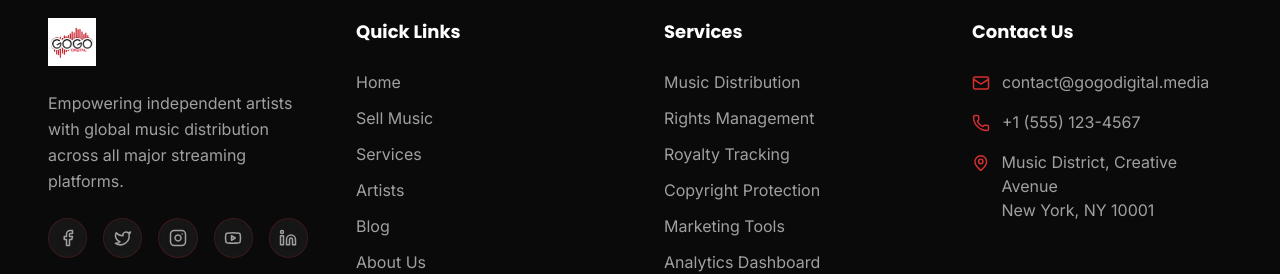
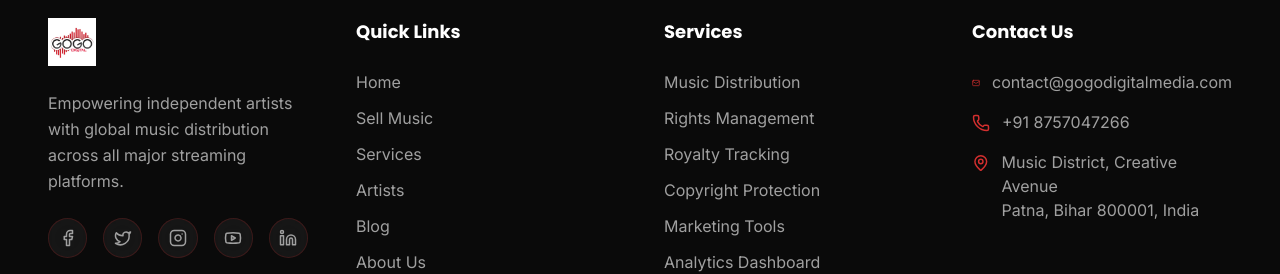
Before and after one commit to Amitkr001/gogodigitalmedia, a React (Vite) app: page / in a window 1280 px wide. Shown: the part 9803-10077 px from the top of the page. Built offline with nearby package versions, Linux system fonts and the light colour scheme.

Commit message:
Update contact information in Footer component

```diff
--- a/src/components/layout/Footer.tsx
+++ b/src/components/layout/Footer.tsx
@@ -105,18 +105,18 @@ export default function Footer() {
             <ul className="space-y-4">
               <li className="flex items-start space-x-3">
                 <Mail size={18} className="text-[#D32F2F] mt-1" />
-                <span className="text-[#A0A0A0]">contact@gogodigital.media</span>
+                <span className="text-[#A0A0A0]">contact@gogodigitalmedia.com</span>
               </li>
               <li className="flex items-start space-x-3">
                 <Phone size={18} className="text-[#D32F2F] mt-1" />
-                <span className="text-[#A0A0A0]">+1 (555) 123-4567</span>
+                <span className="text-[#A0A0A0]">+91 8757047266</span>
               </li>
               <li className="flex items-start space-x-3">
                 <MapPin size={18} className="text-[#D32F2F] mt-1" />
                 <span className="text-[#A0A0A0]">
                   Music District, Creative Avenue
                   <br />
-                  New York, NY 10001
+                  Patna, Bihar 800001, India
                 </span>
               </li>
             </ul>
```
